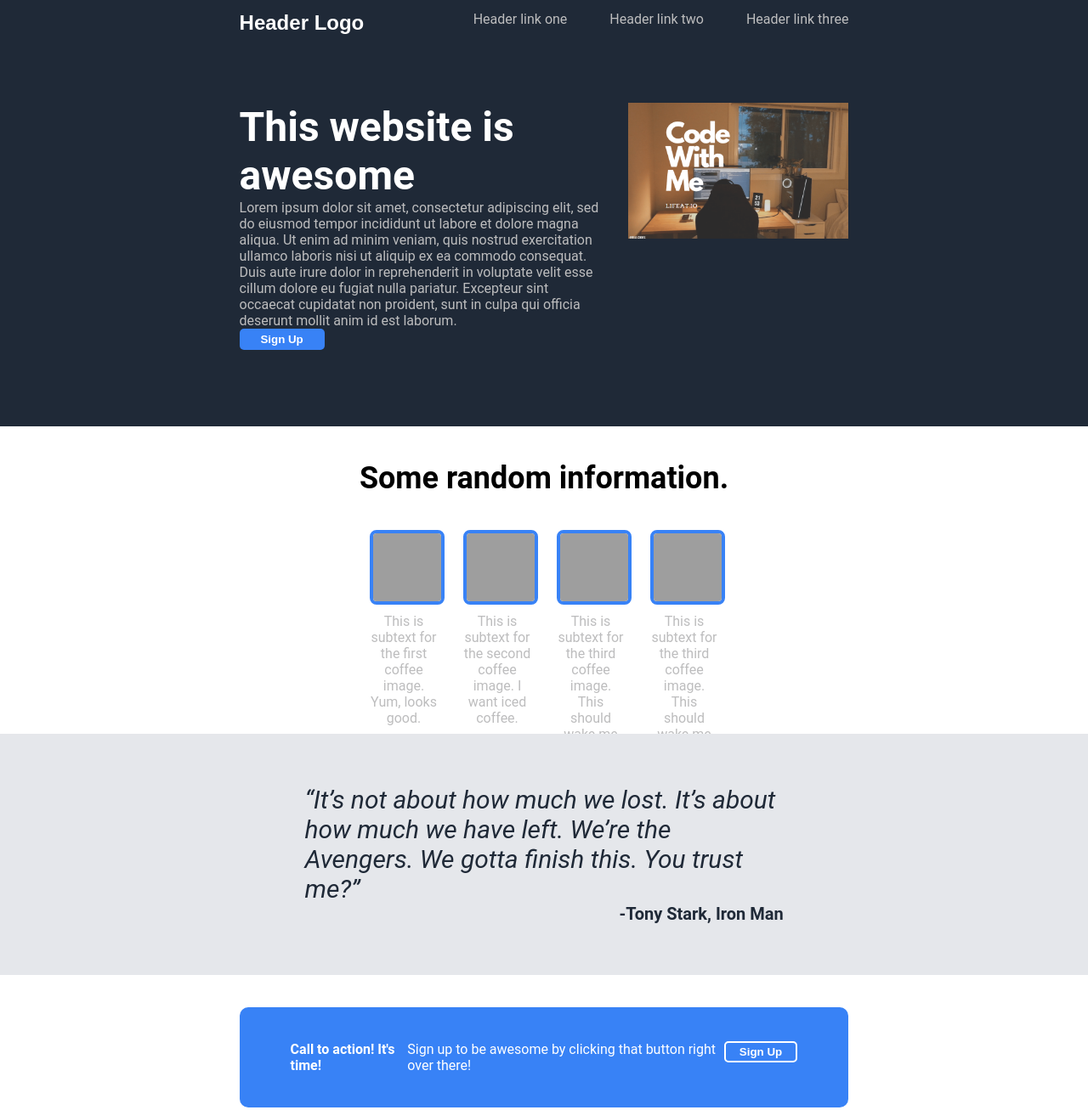
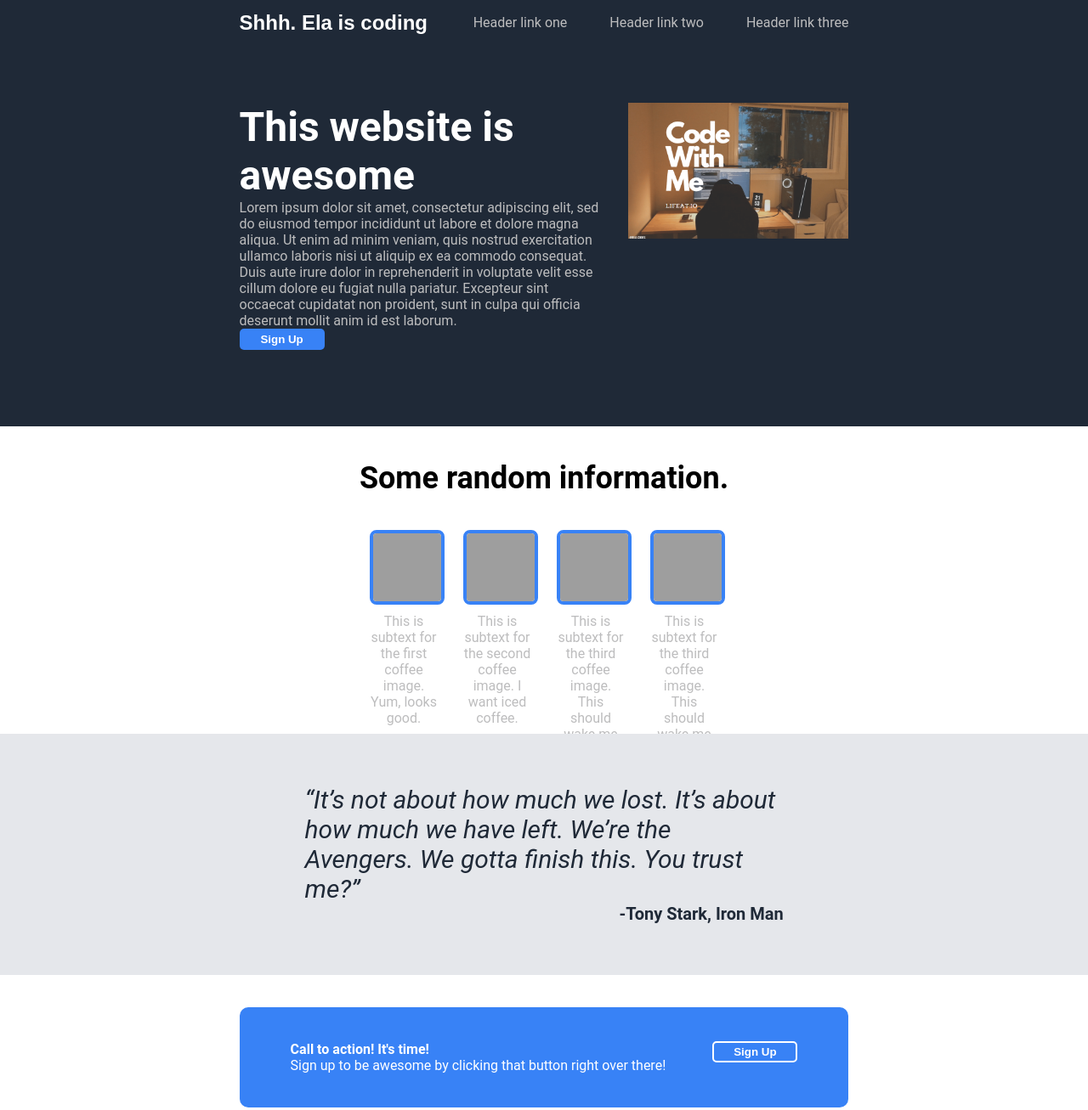
Before and after one commit to ela-codes/TOP-landing-page, a plain HTML site: page index.html in a window 1280 px wide. Shown: the top 1307 px of the page at 85% size. Drawn offline with Linux system fonts and the light colour scheme; grey boxes are pictures that could not be loaded.

Commit message:
Center header links on cross axis and fix call-to-action text

```diff
--- a/index.html
+++ b/index.html
@@ -11,7 +11,7 @@
   <body>
     <div class="header">
         <div class="header-1">
-            <span>Header Logo</span>
+            <span>Shhh. Ela is coding</span>
             <ul>
                 <li><a href="https://www.google.com">Header link one</a></li>
                 <li><a href="https://www.google.com">Header link two</a></li>
@@ -58,8 +58,8 @@
 
     <div class="action-content">
         <div class="action-area">
-            <strong>Call to action! It's time!</strong>
-                <p>Sign up to be awesome by clicking that button right over there!</p>
+                <div class="sign-up-text"><strong>Call to action! It's time!</strong>
+                <p>Sign up to be awesome by clicking that button right over there!</p></div>
                 <button class="sign-up-2">Sign Up</button>
         </div>
     </div>
--- a/style.css
+++ b/style.css
@@ -6,6 +6,7 @@
 
 li {
     padding-left: 50px;
+    text-justify: center;
 }
 
 a {
@@ -66,15 +67,14 @@ body {
     display: flex;
     justify-content: space-between;
     flex: 1;
+    align-items: center;
 }
 
 ul {
     margin: 0;
     padding: 0;
-    list-style: none;
-    display: flex;
+    list-style:none;                                       display: flex;
     justify-content: space-between;
-    align-content: center;
 }
 
 .header-2 {
@@ -202,7 +202,12 @@ ul {
     flex: 1;
 }
 
-.sign-up-2 {
+.sign-up-text {
+    display: flex;
+    flex-direction: column;
+}
+
+    .sign-up-2 {
     border-color: white;
     border: 2px solid;
 }
```
